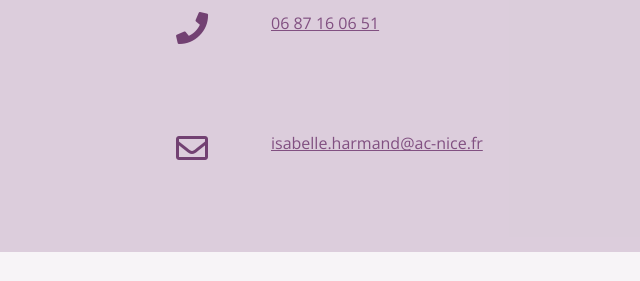
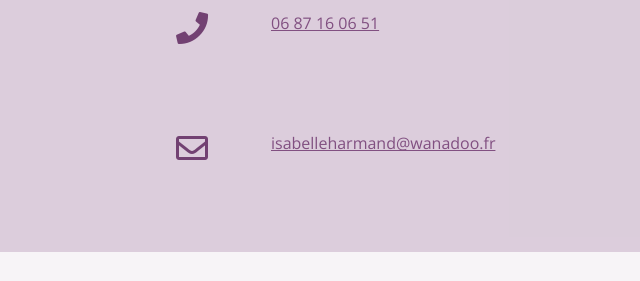
Before and after one commit to CopieChloe/Isabelle-Harmand, a plain HTML site: page index.html in a window 1280 px wide. Shown: the part 780-1061 px from the top of the page, 0-640 px from the left. Drawn offline with nearby package versions, Linux system fonts and the light colour scheme.

Commit message:
email data change

```diff
--- a/index.html
+++ b/index.html
@@ -41,8 +41,8 @@
             </div>
             <div>
                 <i class="far fa-envelope"></i>
-                <a href="mailto:isabelle.harmand@ac-nice.fr" class="mail">
-                    isabelle.harmand@ac-nice.fr
+                <a href="mailto:isabelleharmand@wanadoo.fr" class="mail">
+                    isabelleharmand@wanadoo.fr
                 </a>
             </div>
         </div>
```
